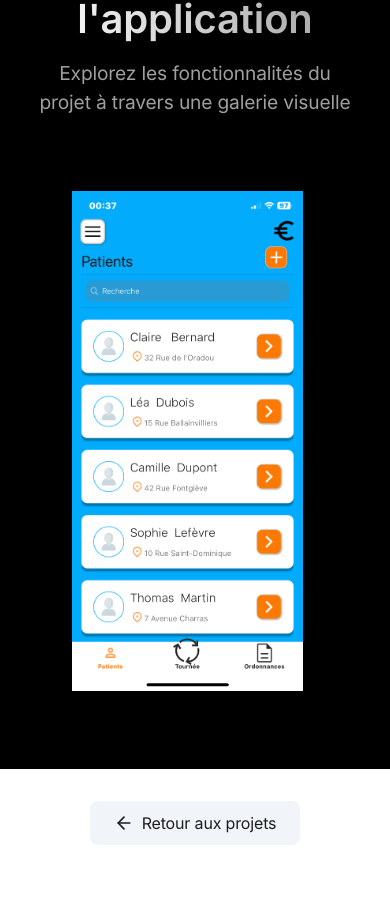
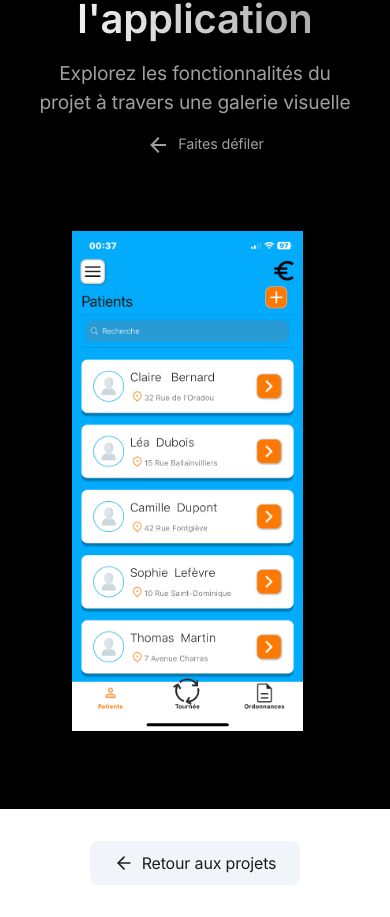
Before and after one commit to TomRambeau/portfolio, a Vue app in the folder portfolio/: page /portfolio/projects/1 in a window 390 px wide. Shown: the part 2552-3469 px from the top of the page. Before the commit the page ends 3429 px from the top, so only its background shows below. Built offline with nearby package versions, Linux system fonts and the light colour scheme.

Commit message:
ajout indication mobile scroll gallerie

```diff
--- a/portfolio/src/views/ProjectDetail.vue
+++ b/portfolio/src/views/ProjectDetail.vue
@@ -25,7 +25,13 @@ const openLightbox = (imageUrl) => {
 };
 
 const scrollToGallery = () => {
-  document.getElementById('gallery-section').scrollIntoView({
+  const gallerySection = document.getElementById('gallery-section');
+  const offset = 50; // Offset pour éviter que le header ne cache le contenu
+  const elementPosition = gallerySection.getBoundingClientRect().top;
+  const offsetPosition = elementPosition + window.pageYOffset - offset;
+
+  window.scrollTo({
+    top: offsetPosition,
     behavior: 'smooth'
   });
 };
@@ -122,6 +128,12 @@ const scrollToGallery = () => {
         <ScrollReveal v-if= "project.gallery">
           <h2 class="featured-title">Aperçu visuel de l'application</h2>
           <p class="featured-description">Explorez les fonctionnalités du projet à travers une galerie visuelle</p>
+          <div class="scroll-indicator">
+            <svg viewBox="0 0 24 24" class="scroll-arrow">
+              <path fill="currentColor" d="M20,11V13H8L13.5,18.5L12.08,19.92L4.16,12L12.08,4.08L13.5,5.5L8,11H20Z"/>
+            </svg>
+            <span>Faites défiler</span>
+          </div>
         </ScrollReveal>
       </div>
       <div class="featured-gallery">
@@ -385,6 +397,7 @@ const scrollToGallery = () => {
   padding: 4rem 0;
   margin: 4rem 0 0 0;
   overflow: hidden;
+  scroll-margin-top: 2rem;
 }
 
 .featured-content {
@@ -491,6 +504,10 @@ const scrollToGallery = () => {
   display: none;
 }
 
+.scroll-indicator {
+  display: none;
+}
+
 @media (max-width: 768px) {
   .hero-section {
     height: 40vh;
@@ -562,6 +579,32 @@ const scrollToGallery = () => {
     overflow-x: auto;
     padding: 1rem 0;
   }
+
+  .scroll-indicator {
+    display: flex;
+    align-items: center;
+    justify-content: center;
+    gap: 0.5rem;
+    margin-top: 1rem;
+    color: #a0a0a0;
+    font-size: 0.9rem;
+    animation: bounce 2s infinite;
+  }
+
+  .scroll-arrow {
+    width: 24px;
+    height: 24px;
+    color: #a0a0a0;
+  }
+
+  @keyframes bounce {
+    0%, 100% {
+      transform: translateX(0);
+    }
+    50% {
+      transform: translateX(10px);
+    }
+  }
 }
 
 .demo-button-container {
@@ -602,4 +645,9 @@ const scrollToGallery = () => {
     font-size: 0.9rem;
   }
 }
+
+html {
+  scroll-behavior: smooth;
+  scroll-padding-top: 2rem;
+}
 </style>
```
